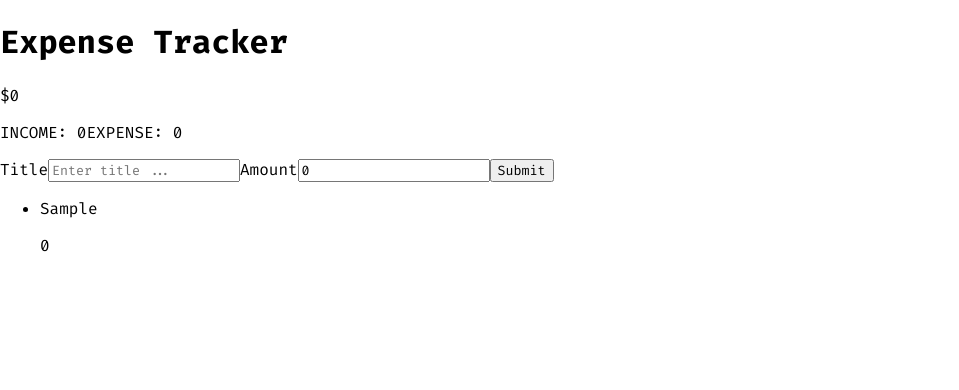
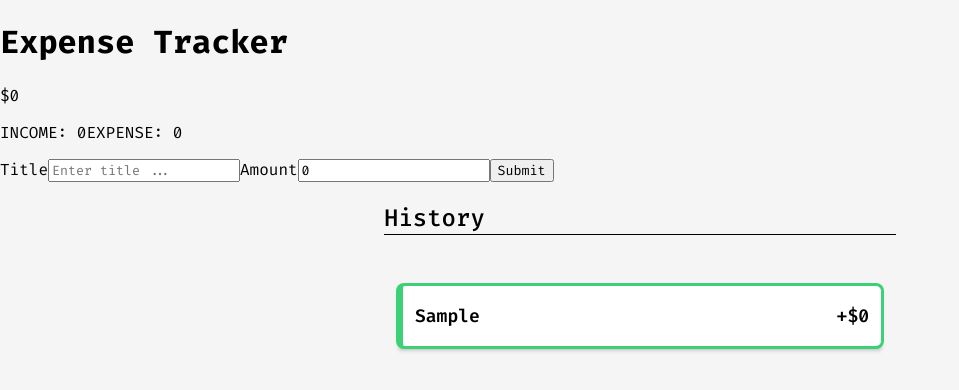
Before and after one commit to brandonflores647/Finance-Playground, a React (Create React App) app: page /expense-tracker in a window 1280 px wide. Both pictures are taken after typing "Sample" into the empty fields and a click on the button "Submit". Shown: the top 390 px of the page, without its empty margins (0-959 px from the left). Built offline with nearby package versions, Linux system fonts and the light colour scheme.

Commit message:
styled history list

```diff
--- a/src/components/HistoryTransaction/HistoryTransaction.css
+++ b/src/components/HistoryTransaction/HistoryTransaction.css
@@ -0,0 +1,54 @@
+#history-container {
+    display: flex;
+    flex-direction: column;
+
+    width: 40%;
+
+    margin-left: 30%;
+    margin-right: 30%;
+}
+#history-container > ul {
+    padding: 15px 15px 0px 15px;
+    max-height: 600px;
+    overflow-y: scroll;
+}
+
+.container-title {
+    border-bottom: 1px solid black;
+    font-weight: 500;
+}
+
+.li-container {
+    width: 100%;
+    margin-bottom: 40px;
+    box-shadow: 0px 4px 4px rgba(0, 0, 0, 0.25);
+
+}
+
+.trans-list {
+    display: flex;
+    justify-content: space-between;
+
+    width: 100%;
+
+    padding-right: 12px;
+    padding-left: 12px;
+
+    list-style: none;
+    background-color: white;
+
+    border-left: 4px solid;
+    border-radius: 5px;
+    box-shadow: 0px 0px 10px black;
+
+    font-weight: 600;
+    font-size: 18px;
+}
+.neg {
+    border-color: #B9342D;
+    box-shadow: 0px 0px 0px 3px #B9342D;
+}
+.pos {
+    border-color: #3CD077;
+    box-shadow: 0px 0px 0px 3px #3CD077;
+}
--- a/src/components/HistoryTransaction/index.js
+++ b/src/components/HistoryTransaction/index.js
@@ -1,13 +1,26 @@
+import './HistoryTransaction.css';
+
 const HistoryTransaction = ({list}) => {
     return (
+        <div id='history-container'>
+            <h2 className='container-title'>History</h2>
             <ul>
                 {list.map((ele, i) => {
-                return <li key={i}>
+                    let check;
+                    ele.amount < 0 ? check = 'neg' : check = 'pos'
+                    return (
+                        <div className='li-container'>
+                            <li key={i} className={`trans-list ${check}`}>
                                 <p>{ele.title}</p>
-                    <p>{ele.amount}</p>
+                                <p>{ele.amount < 0 ? '-' : '+'}
+                                    ${ele.amount < 0 ? `${ele.amount}`.slice(1) : ele.amount}
+                                </p>
                             </li>
+                        </div>
+                    )
                 })}
             </ul>
+        </div>
     );
 }
 
--- a/src/index.css
+++ b/src/index.css
@@ -8,4 +8,5 @@
 body {
     margin: 0;
     padding: 0;
+    background-color: #F5F5F5;
 }
```
Lines whose indentation alone changed are shown as unchanged.
